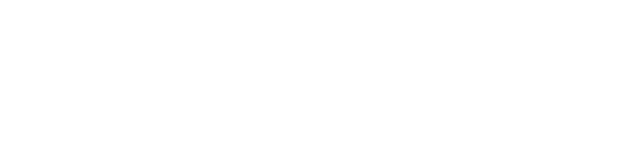
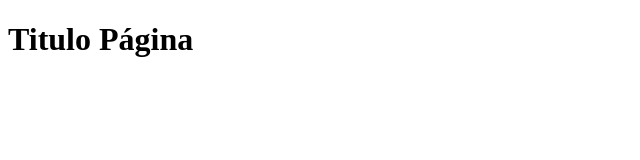
Before and after one commit to vanesa94/ProyectoClase, a plain HTML site: page index.html in a window 1280 px wide. Shown: the whole page, without its empty margins (0-640 px from the left). Drawn offline with Linux system fonts and the light colour scheme.

Commit message:
Añado titulo

```diff
--- a/index.html
+++ b/index.html
@@ -1,14 +1,17 @@
 <!DOCTYPE html>
+
 <html>
 
 
 <head>
 
+	 <title>Pagina Inicio</title>
+
 </head>
 
 <body>
 
-
+    <h1>Titulo Página</h1>
 
 
 
```
Also changed, not shown: 1 other file.
